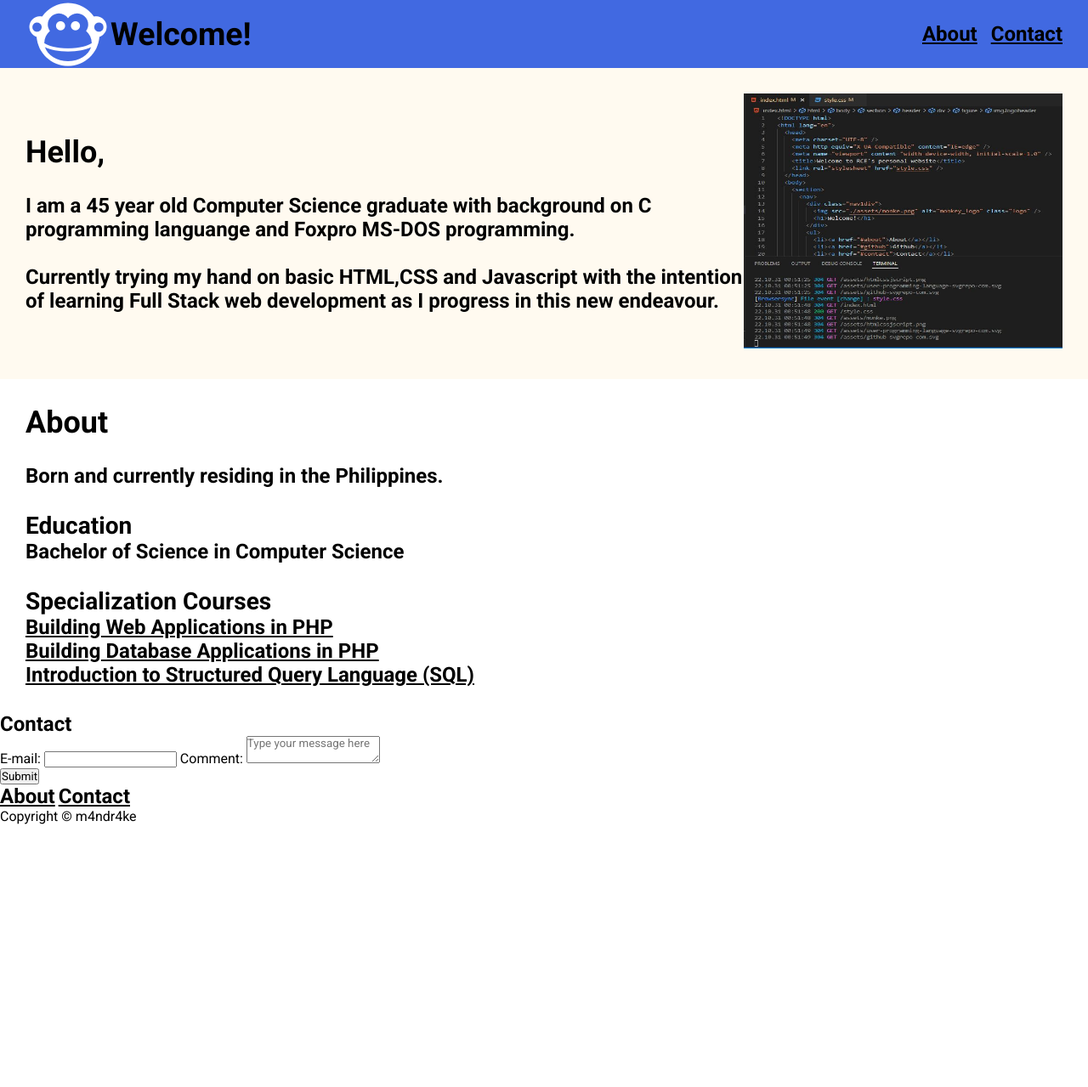
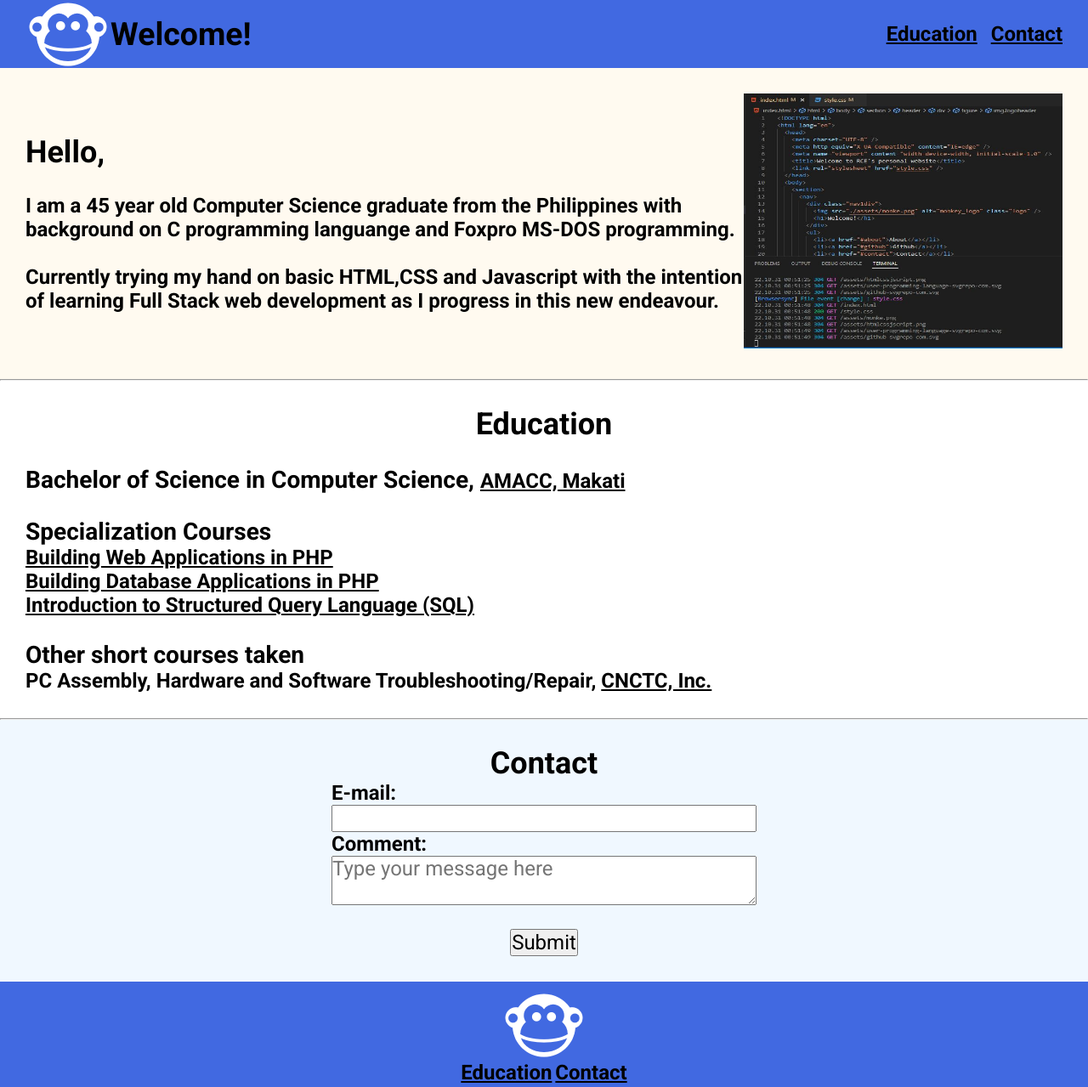
Before and after one commit to m4ndr4ke/rce.github.io, a website: page index.html in a window 1280 px wide. Shown: the top 1279 px of the page at 85% size. Before the commit the page ends 970 px from the top, so only its background shows below. Drawn offline with Linux system fonts and the light colour scheme.

Commit message:
Sixth Commit
6th Commit

```diff
--- a/index.html
+++ b/index.html
@@ -15,7 +15,7 @@
           <h1>Welcome!</h1>
         </div>
         <ul class="nav1ul">
-          <li class="nav1li"><a href="#about">About</a></li>
+          <li class="nav1li"><a href="#education">Education</a></li>
           <li class="nav1li"><a href="#contact">Contact</a></li>
         </ul>
       </nav>
@@ -24,8 +24,9 @@
           <h1>Hello,</h1>
           <br />
           <p>
-            I am a 45 year old Computer Science graduate with background on C
-            programming languange and Foxpro MS-DOS programming.
+            I am a 45 year old Computer Science graduate from the Philippines
+            with background on C programming languange and Foxpro MS-DOS
+            programming.
           </p>
           <br />
           <p>
@@ -41,18 +42,19 @@
         </div>
       </header>
     </section>
+    <hr />
+    <main>
+      <section id="education">
+        <div>
+          <h2>Education</h2>
+          <br />
+          <h3>
+            Bachelor of Science in Computer Science,
+            <a href="https://www.ama.edu.ph/" target="_blank">
+              AMACC, Makati
+            </a>
+          </h3>
 
-    <main>
-      <section id="about">
-        <div>
-          <h2>About</h2>
-          <br />
-          <p>Born and currently residing in the Philippines.</p>
-          <br />
-          <h3>Education</h3>
-          <ul class="edulist">
-            <li>Bachelor of Science in Computer Science</li>
-          </ul>
           <br />
 
           <h3>Specialization Courses</h3>
@@ -79,9 +81,19 @@
               >
             </li>
           </ul>
+          <br />
+          <h3>Other short courses taken</h3>
+          <ul class="edulist">
+            <li>
+              PC Assembly, Hardware and Software Troubleshooting/Repair,
+              <a href="https://www.cnctc.edu.ph/" target="_blank"
+                >CNCTC, Inc.</a
+              >
+            </li>
+          </ul>
         </div>
       </section>
-
+      <hr />
       <section id="contact">
         <h2>Contact</h2>
         <form
@@ -98,14 +110,16 @@
             name="comment"
             placeholder="Type your message here"
           ></textarea>
+          <br />
+          <button type="submit" form="nameform" value="Submit">Submit</button>
         </form>
-        <button type="submit" form="nameform" value="Submit">Submit</button>
       </section>
     </main>
 
     <footer>
+      <img src="./assets/monke.png" alt="monkey_logo" class="logo" />
       <div>
-        <a href="#about">About</a>
+        <a href="#education">Education</a>
         <a href="#contact">Contact</a>
       </div>
       <p>Copyright &copy m4ndr4ke</p>
--- a/style.css
+++ b/style.css
@@ -7,13 +7,25 @@
   font-family: "Roboto", sans-serif;
 }
 
-nav {
+nav,
+footer {
   height: 80px;
   display: flex;
   justify-content: space-between;
   align-items: center;
   padding: 0 30px;
   background-color: royalblue;
+}
+
+footer {
+  flex-direction: column;
+  padding: 10px;
+  height: 150px;
+  align-items: center;
+}
+
+h2 {
+  text-align: center;
 }
 
 .nav1div {
@@ -61,7 +73,28 @@ a {
   font-weight: bold;
 }
 
-#about {
+form {
+  display: flex;
+  flex-direction: column;
+  margin: 0 auto;
+  width: 100%;
+  max-width: 500px;
+  font-size: 24px;
+}
+
+input,
+textarea {
+  font-size: 24px;
+}
+
+button {
+  font-size: 24px;
+  max-width: 100px;
+  margin: 0 auto;
+}
+
+#education,
+#contact {
   padding: 30px;
 
   align-items: center;
@@ -72,6 +105,10 @@ a {
   font-weight: bold;
 }
 
+#contact {
+  background-color: aliceblue;
+}
+
 .edulist {
   list-style-type: none;
 }
```
